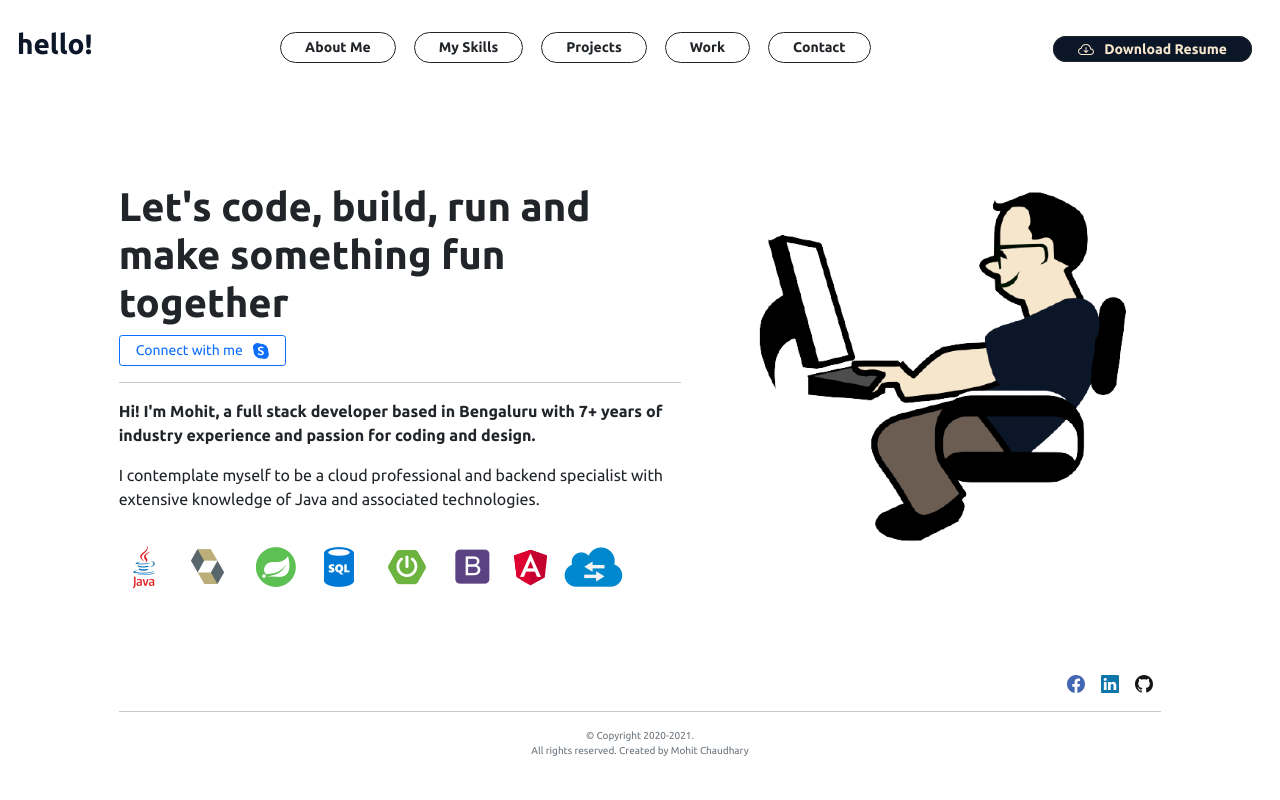
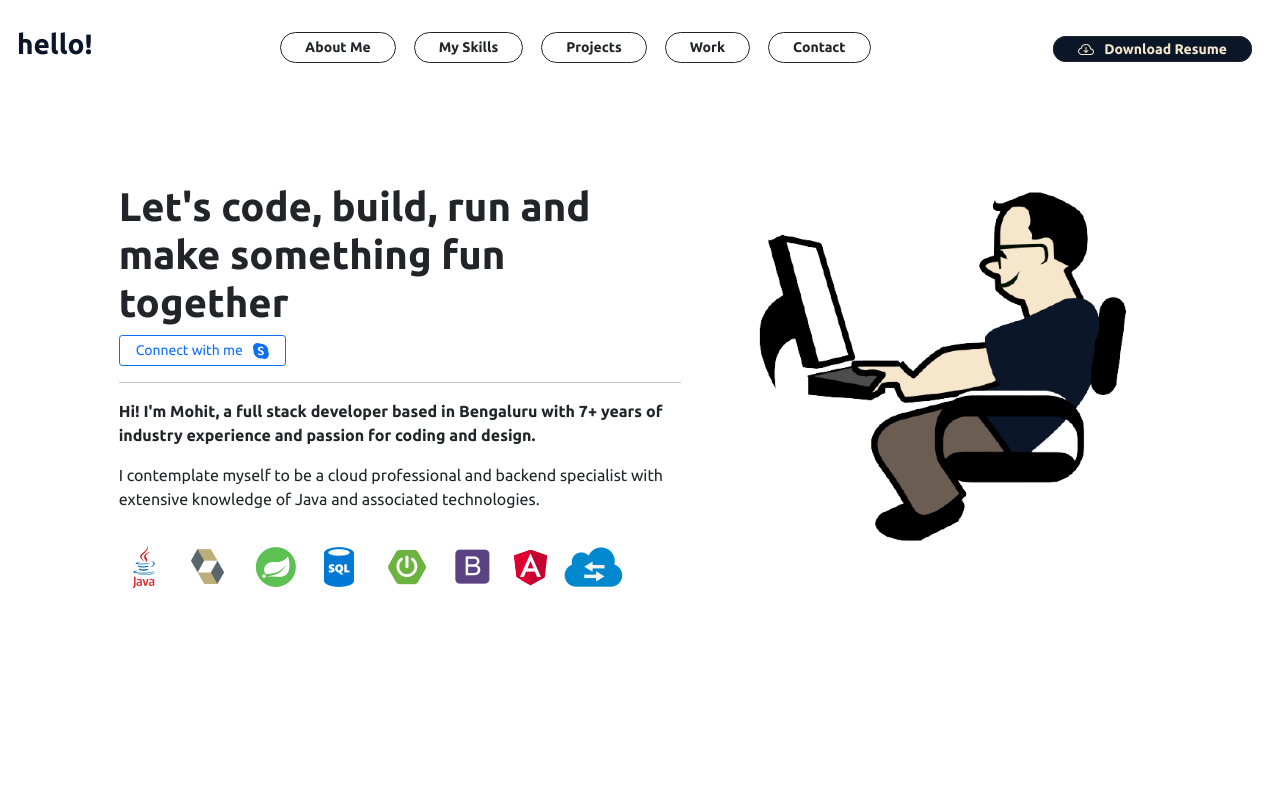
Before and after one commit to stride-maker/digital-portfolio, an Angular app: page /#/hello in a window 1280 px wide. Shown: the top 800 px of the page. Built offline with nearby package versions, Linux system fonts and the light colour scheme.

Commit message:
about and hello page fixed

```diff
--- a/src/app/about/about.component.css
+++ b/src/app/about/about.component.css
@@ -1,3 +1,6 @@
+.container-fluid {
+  min-height: 90vh;
+}
 h1,
 h3,
 h5,
--- a/src/app/about/about.component.html
+++ b/src/app/about/about.component.html
@@ -92,6 +92,7 @@
             development is not only a job, but also something I like doing. It's
             more of a passion. While coding, I never get bored.
           </p>
+        </div>
       </div>
     </div>
   </div>
@@ -195,5 +196,3 @@
     </p>
   </div>
 </div>
-</div>
-<br />
--- a/src/app/hello/hello.component.css
+++ b/src/app/hello/hello.component.css
@@ -1,3 +1,6 @@
+.container-fluid {
+  min-height: 90vh;
+}
 h1,
 p {
   font-family: "Ubuntu", sans-serif;
--- a/src/app/hello/hello.component.html
+++ b/src/app/hello/hello.component.html
@@ -136,6 +136,7 @@
       </div>
     </div>
   </div>
+</div>
 <div class="row">
   <div
     class="
@@ -235,5 +236,3 @@
     </p>
   </div>
 </div>
-</div>
-<br />
--- a/src/app/hello/hello.component.ts
+++ b/src/app/hello/hello.component.ts
@@ -9,7 +9,7 @@ import { Title } from '@angular/platform-browser';
 export class HelloComponent implements OnInit {
   constructor(private titleService: Title) {
     this.titleService.setTitle(
-      "I'm Mohit Chaudhary | Full Stack Developer, Bengaluru"
+      'Mohit Chaudhary | Full Stack Developer, Bengaluru'
     );
   }
 
--- a/src/app/notfound/notfound.component.css
+++ b/src/app/notfound/notfound.component.css
@@ -1,3 +1,6 @@
+.container-fluid {
+  min-height: 90vh;
+}
 h1 {
   font-size: 30px;
   font-weight: bolder;
--- a/src/app/notfound/notfound.component.html
+++ b/src/app/notfound/notfound.component.html
@@ -76,7 +76,7 @@
       </div>
     </div>
   </div>
-  <br /><br /><br /><br />
+</div>
 <div class="row">
   <div
     class="
@@ -176,5 +176,3 @@
     </p>
   </div>
 </div>
-</div>
-<br />
--- a/src/index.html
+++ b/src/index.html
@@ -11,7 +11,7 @@
     <meta
       name="title"
       property="og:title"
-      content="I'm Mohit Chaudhary | Full Stack Developer, Bengaluru"
+      content="Mohit Chaudhary | Full Stack Developer, Bengaluru"
     />
     <meta
       name="image"
```
Lines whose indentation alone changed are shown as unchanged.
